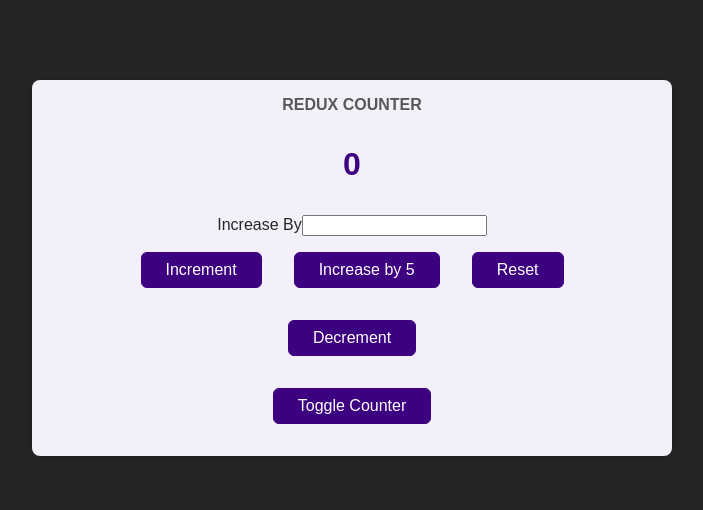
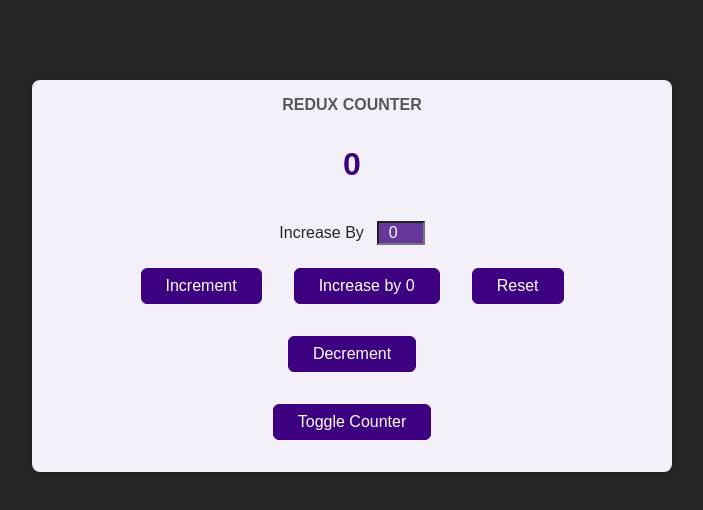
Before and after one commit to luis-alvarez1/react-course, a React (Create React App) app in the folder redux-react/: page / in a window 1280 px wide. Shown: the top 510 px of the page, without its empty margins (288-991 px from the left). Built offline with nearby package versions, Linux system fonts and the light colour scheme.

Commit message:
increased by custom input

```diff
--- a/redux-react/src/components/Counter.js
+++ b/redux-react/src/components/Counter.js
@@ -6,16 +6,23 @@ import {
   INCREMENT_COUNTER,
   RESET_COUNTER,
 } from '../redux/types/counterTypes';
+import { useState } from 'react';
 
 const Counter = () => {
+  const [increaseByValue, setIncreaseByValue] = useState(0);
   const dispatch = useDispatch();
   const counter = useSelector((state) => state.counter);
+
+  const increaseByValueChange = (event) => {
+    const number = parseInt(event.target.value);
+    setIncreaseByValue(number);
+  };
 
   const incrementHandler = () => {
     dispatch({ type: INCREMENT_COUNTER });
   };
   const increaseByHandler = () => {
-    dispatch({ type: INCREASE_BY, payload: 5 });
+    dispatch({ type: INCREASE_BY, payload: increaseByValue });
   };
   const decrementHandler = () => {
     dispatch({ type: DECREMENT_COUNTER });
@@ -30,14 +37,18 @@ const Counter = () => {
     <main className={classes.counter}>
       <h1>Redux Counter</h1>
       <div className={classes.value}>{counter}</div>
-      <div>
-        {/* TODO: Create input to customize the multiplier */}
+      <div className={classes.input}>
         <label>Increase By</label>
-        <input id='increase_by' />
+        <input
+          id='increase_by'
+          type='number'
+          value={increaseByValue}
+          onChange={increaseByValueChange}
+        />
       </div>
       <div>
         <button onClick={incrementHandler}>Increment</button>
-        <button onClick={increaseByHandler}>Increase by 5</button>
+        <button onClick={increaseByHandler}>Increase by {increaseByValue}</button>
 
         <button onClick={resetHandler}>Reset</button>
         <button onClick={decrementHandler}>Decrement</button>
--- a/redux-react/src/components/Counter.module.css
+++ b/redux-react/src/components/Counter.module.css
@@ -25,3 +25,23 @@
 .counter button {
   margin: 1rem;
 }
+
+.input {
+  display: flex;
+  flex-direction: row;
+  justify-content: center;
+  align-items: center;
+}
+
+.input input {
+  width: 3rem;
+  font-size: 1rem;
+  color: #fff;
+  background-color: #66369c;
+  text-align: center;
+}
+
+.input label,
+.input input {
+  margin: 0.4rem;
+}
```
